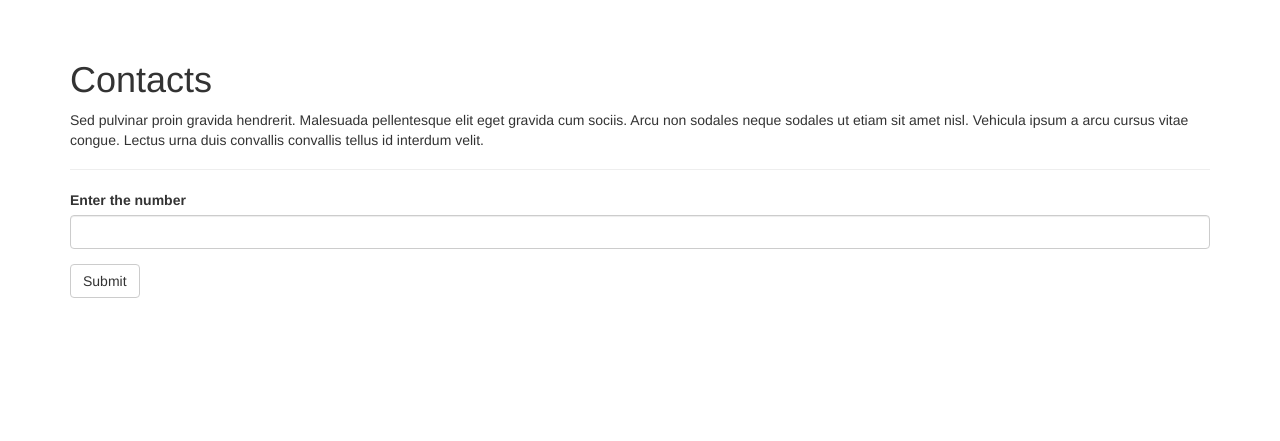
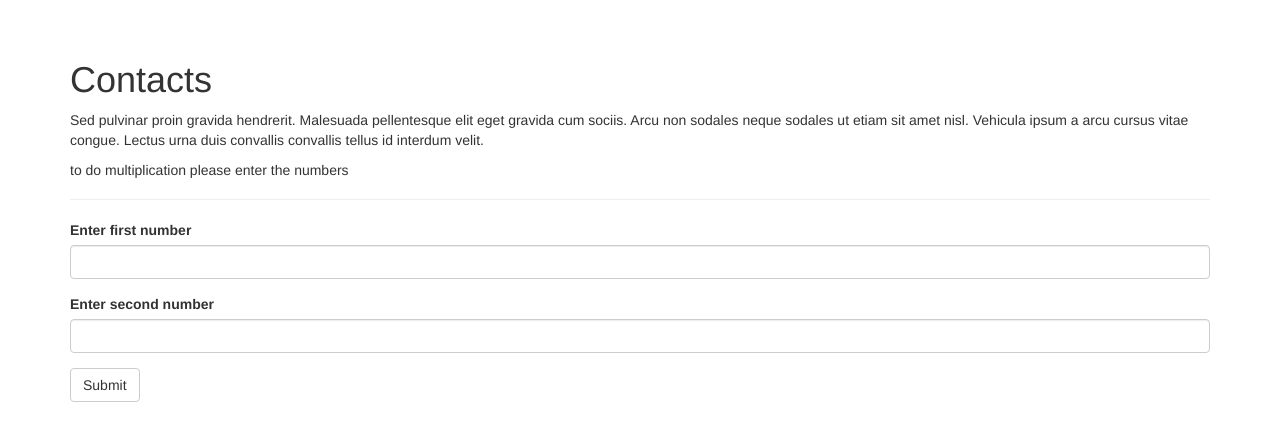
Before and after one commit to ignasand/Label-generator, a Flask app: page /contacts in a window 1280 px wide. Shown: the part 52-493 px from the top of the page. Run offline with Flask 2, Linux system fonts and the light colour scheme; some libraries are stand-ins or nearby versions.

Commit message:
multiplication of two numbers

```diff
--- a/app.py
+++ b/app.py
@@ -3,14 +3,15 @@ from flask_bootstrap import Bootstrap
 
 from flask_wtf import FlaskForm
 from wtforms import StringField, SubmitField, DecimalField
-from wtforms.validators import DataRequired
+from wtforms.validators import DataRequired, NumberRange
 
 app = Flask(__name__)
 app.config['SECRET_KEY'] = 'hard to guess string'
 bootstrap = Bootstrap(app)
 
-class NameForm(FlaskForm):
-    name = StringField('Enter the number', validators=[DataRequired()])
+class NumberForm(FlaskForm):
+    number = DecimalField('Enter first number', validators=[DataRequired()])
+    number2 = DecimalField('Enter second number', validators=[DataRequired()])
     submit = SubmitField('Submit')
 
 @app.route('/')
@@ -23,9 +24,13 @@ def about():
 
 @app.route('/contacts', methods=['GET','POST'])
 def contacts():
-    name = None
-    form = NameForm()
+    number = None
+    number2 = None
+    form = NumberForm()
     if form.validate_on_submit():
-        name = form.name.data
-        form.name.data = ''
-    return render_template('contacts.html', form=form, name=name)
+        number = form.number.data
+        number2 = form.number2.data
+        form.number.data = ''
+        form.number2.data = ''
+
+    return render_template('contacts.html', form=form, number=number, number2=number2)
--- a/templates/contacts.html
+++ b/templates/contacts.html
@@ -8,9 +8,16 @@
     <h1>Contacts</h1>
 	<p>Sed pulvinar proin gravida hendrerit. Malesuada pellentesque elit eget gravida cum sociis. Arcu non sodales neque sodales ut etiam sit amet nisl. Vehicula ipsum a arcu cursus vitae congue. Lectus urna duis convallis convallis tellus id interdum velit.
 	</p>
+	<p>
+	{% if number == None and number2 == None%}
+		to do multiplication please enter the numbers
+	{% else %}
+		{{ number }} * {{ number2 }} = {{ number * number2 }}
+	{% endif %}
+
+	</p>
 </div>
 
 {{ wtf.quick_form(form) }}
 
-
 {% endblock %}
```
